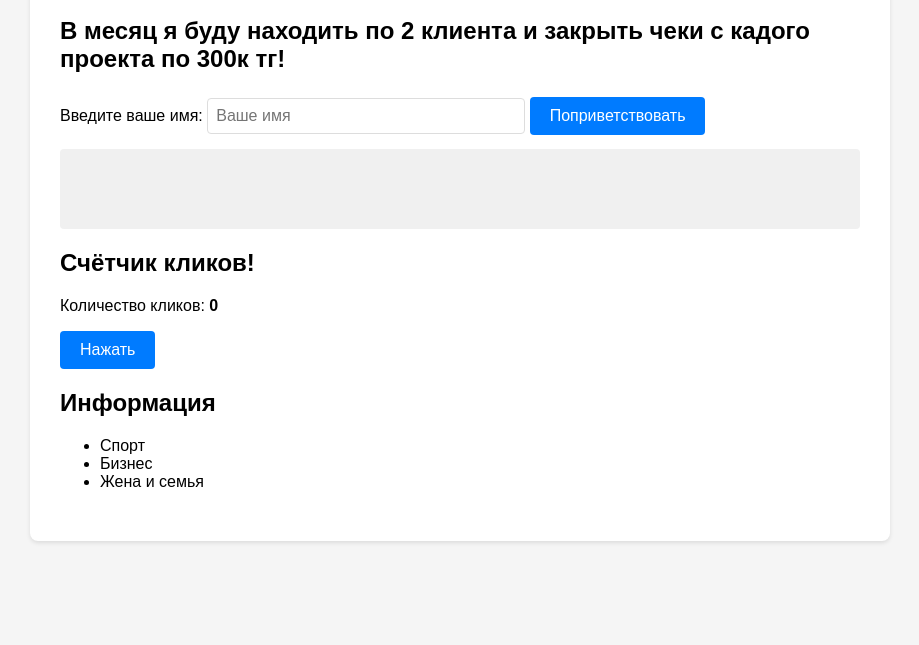
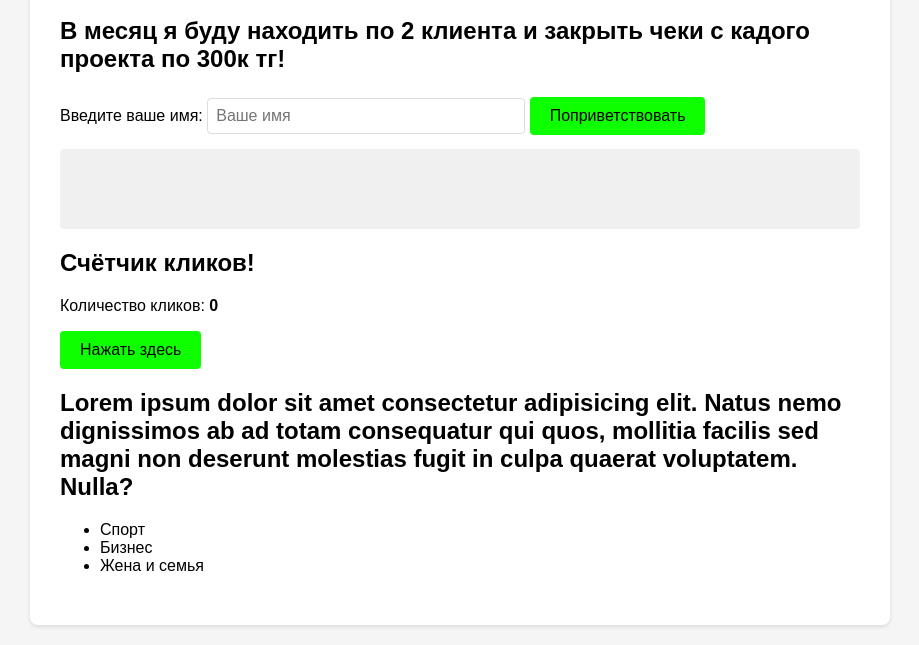
Before and after one commit to MirdyXmen5/test-git-act, a plain HTML site: page index.html in a window 1280 px wide. Shown: the part 199-844 px from the top of the page, without its empty margins (180-1099 px from the left). Before the commit the page ends 800 px from the top, so only its background shows below. Drawn offline with Linux system fonts and the light colour scheme.

Commit message:
v290126_1

```diff
--- a/index.html
+++ b/index.html
@@ -27,8 +27,8 @@
             margin: 20px 0;
         }
         button {
-            background-color: #007bff;
-            color: white;
+            background-color: #0dff00;
+            color: rgb(0, 0, 0);
             padding: 10px 20px;
             border: none;
             border-radius: 4px;
@@ -76,11 +76,11 @@
         <div class="section">
             <h2>Счётчик кликов!</h2>
             <p>Количество кликов: <strong id="clickCount">0</strong></p>
-            <button onclick="incrementClick()">Нажать</button>
+            <button onclick="incrementClick()">Нажать здесь</button>
         </div>
 
         <div class="section">
-            <h2>Информация</h2>
+            <h2>Lorem ipsum dolor sit amet consectetur adipisicing elit. Natus nemo dignissimos ab ad totam consequatur qui quos, mollitia facilis sed magni non deserunt molestias fugit in culpa quaerat voluptatem. Nulla?</h2>
             <ul>
                 <li>Спорт</li>
                 <li>Бизнес</li>
```
